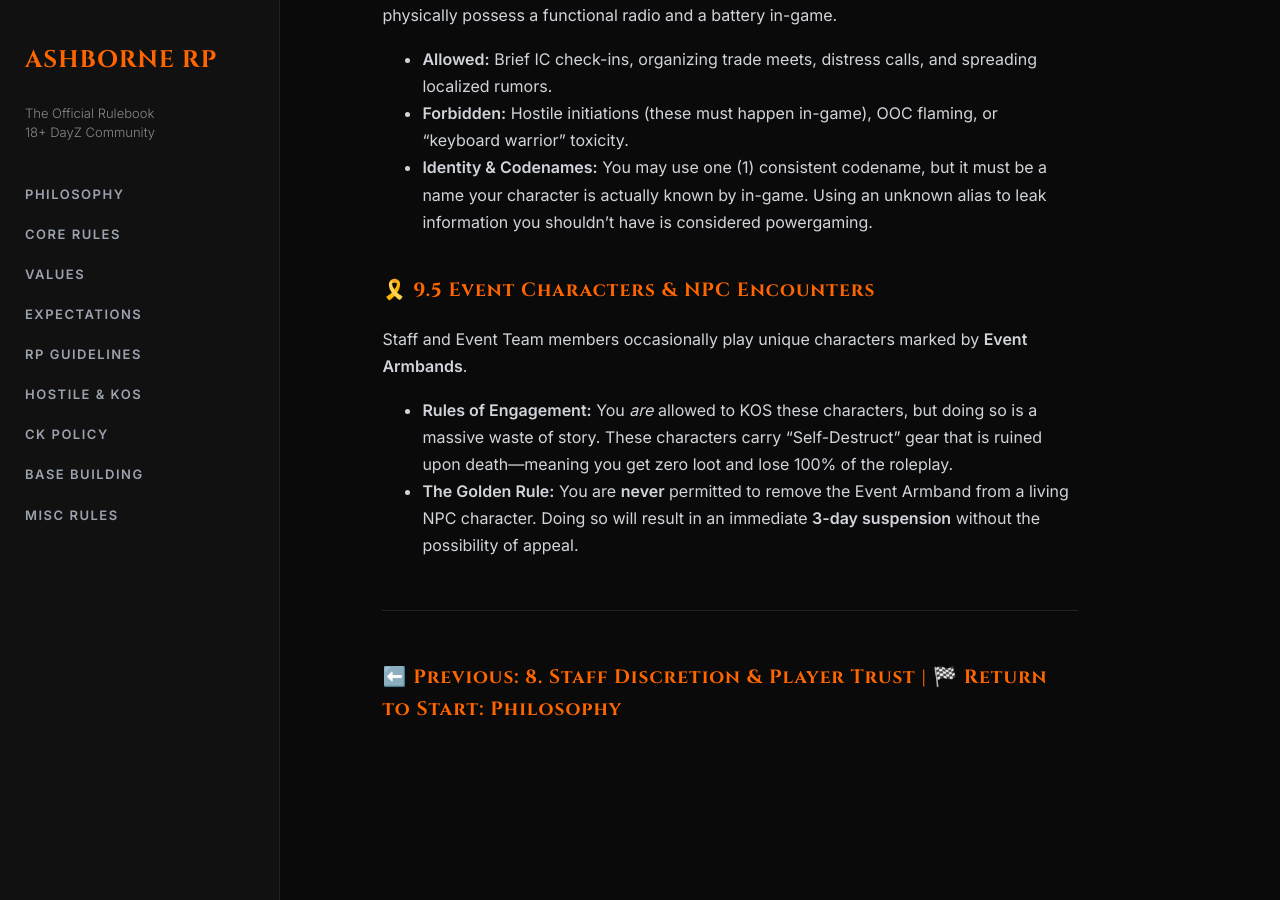
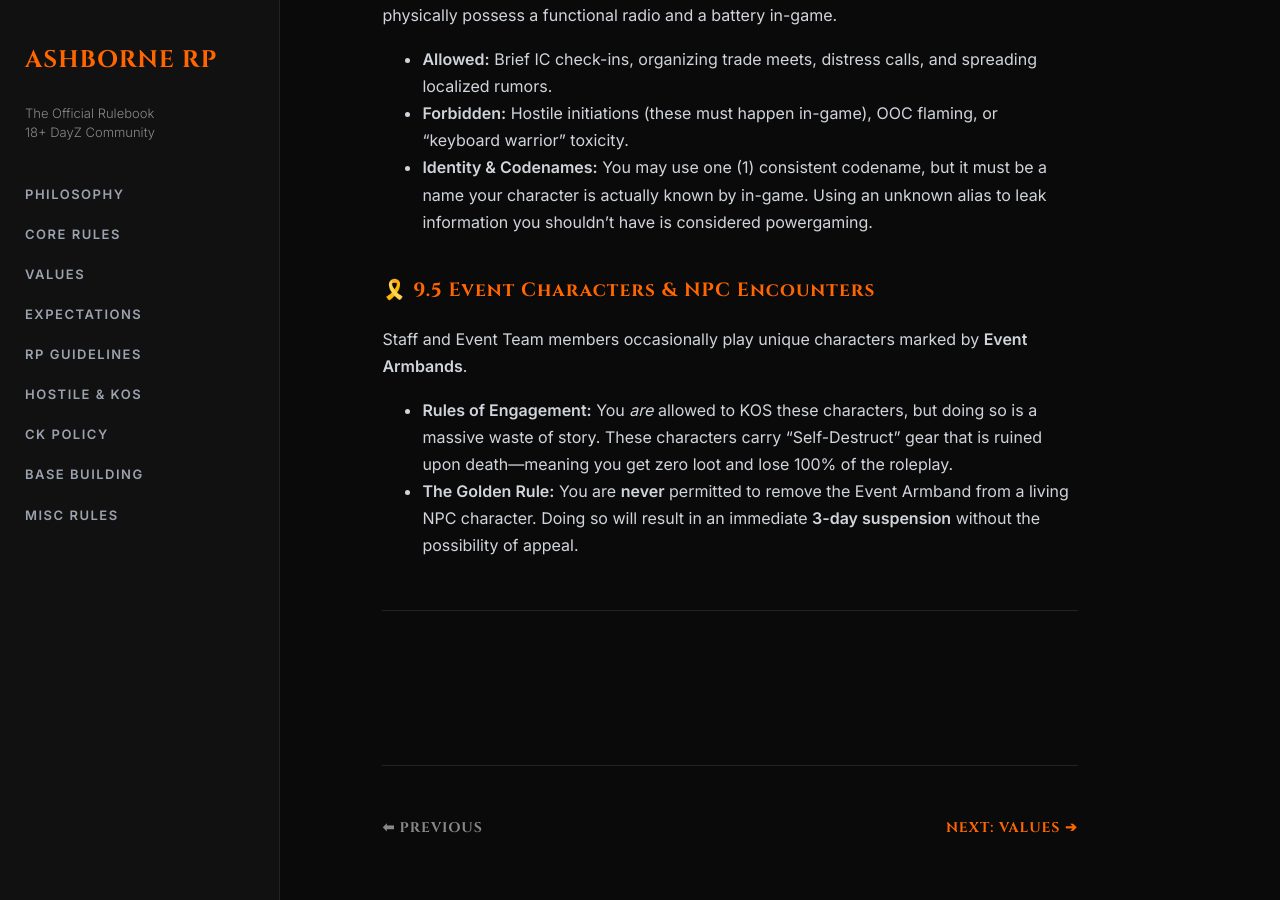
Before and after one commit to AshBorneRP/AshBorne-Rules, a Jekyll site: the page built from other-rules.md, in a window 1280 px wide and 900 px high, scrolled down 1697 px. Built offline with Jekyll 4.4.1, drawn with Linux system fonts in a browser that asks for light colours; our own code applies the rules of GitHub Pages for plain Markdown files; before the commit the page ends 2502 px from its top, so only the background shows below that.

Commit message:
Update other-rules.md

```diff
--- a/other-rules.md
+++ b/other-rules.md
@@ -45,4 +45,9 @@ Staff and Event Team members occasionally play unique characters marked by **Eve
 
 ---
 
-### [⬅️ Previous: 8. Staff Discretion & Player Trust](staff-discretion.md) | [🏁 Return to Start: Philosophy](README.md)
+<br><br>
+<hr>
+<div style="display: flex; justify-content: space-between; font-family: 'Cinzel', serif; font-size: 14px; letter-spacing: 1px;">
+    <a href="./" style="text-decoration: none; color: #888;">⬅ PREVIOUS</a>
+    <a href="community-values" style="text-decoration: none; color: #ff6600;">NEXT: VALUES ➔</a>
+</div>
```
